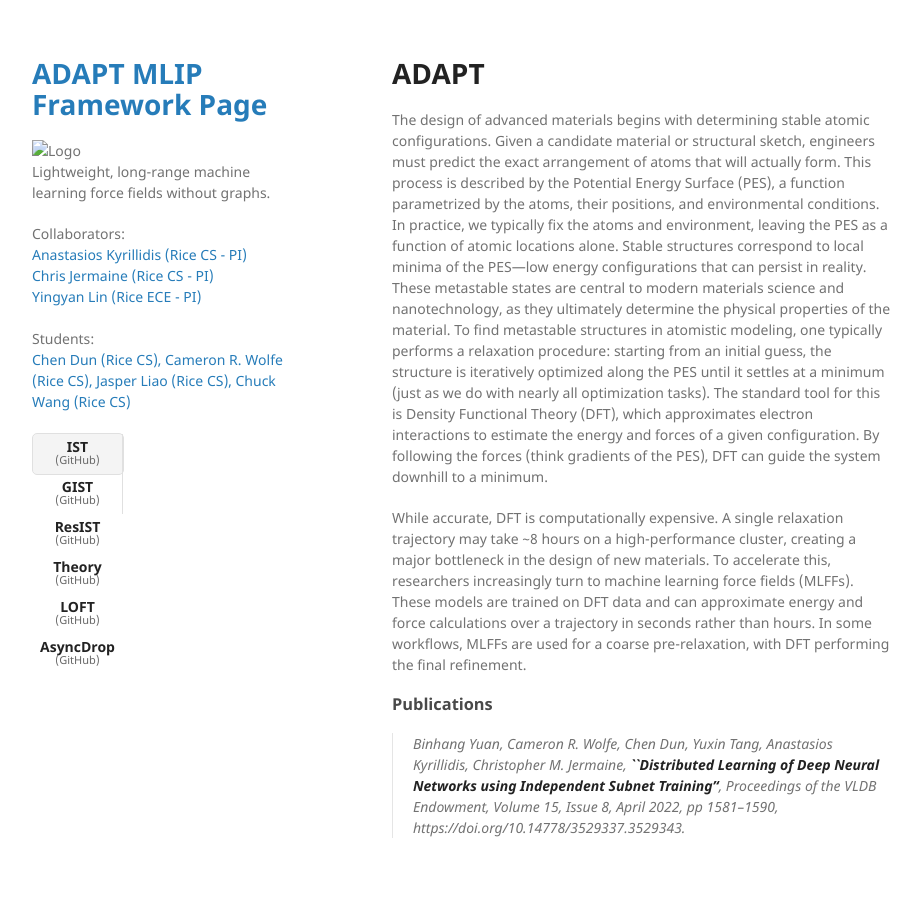
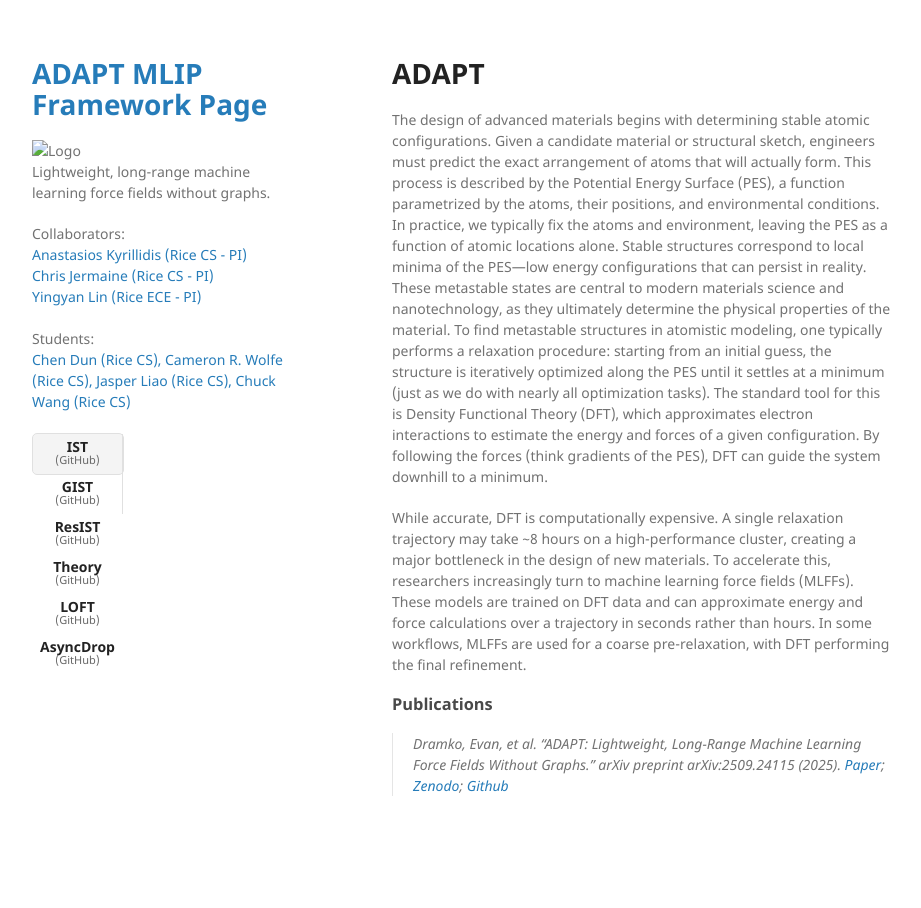
Before and after one commit to EvanDramko/ADAPT_webpage, a Jekyll site: the page built from index.md, in a window 1280 px wide. Shown: the whole page, without its empty margins (178-1099 px from the left). Built offline with Jekyll 4.4.1, drawn with Linux system fonts in a browser that asks for light colours.

Commit message:
updated paper link

```diff
--- a/index.md
+++ b/index.md
@@ -13,5 +13,5 @@ To accelerate this, researchers increasingly turn to machine learning force fiel
 
 ### Publications
 
-> Binhang Yuan, Cameron R. Wolfe, Chen Dun, Yuxin Tang, Anastasios Kyrillidis, Christopher M. Jermaine, [**``Distributed Learning of Deep Neural Networks using Independent Subnet Training''**]([https://arxiv.org/pdf/1910.02120](https://www.vldb.org/pvldb/vol15/p1581-wolfe.pdf)), Proceedings of the VLDB Endowment, Volume 15, Issue 8, April 2022, pp 1581–1590, https://doi.org/10.14778/3529337.3529343.
->
+
+> Dramko, Evan, et al. "ADAPT: Lightweight, Long-Range Machine Learning Force Fields Without Graphs." arXiv preprint arXiv:2509.24115 (2025). [Paper](https://arxiv.org/abs/2509.24115); [Zenodo](https://zenodo.org/records/17317543); [Github](https://github.com/EvanDramko/ADAPT_Released)
```
